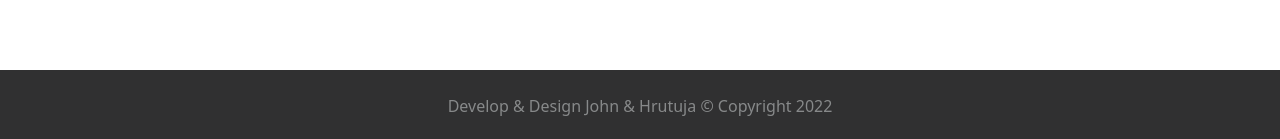
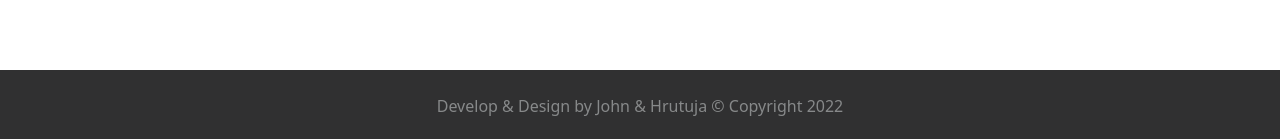
Before and after one commit to JohnNixon6972/Hayroo, a React (Create React App) app: page / in a window 1280 px wide. Shown: the part 658-797 px from the top of the page. Built offline with nearby package versions, Linux system fonts and the light colour scheme; no server answers.

Commit message:
minro changes

```diff
--- a/src/components/admin/partials/AdminFooter.js
+++ b/src/components/admin/partials/AdminFooter.js
@@ -8,7 +8,7 @@ const AdminFooter = (props) => {
         style={{ background: "#303031", color: "#87898A" }}
         className="z-10 py-6 px-4 md:px-12 text-center"
       >
-        Develop & Design Hasan-py © Copyright {moment().format("YYYY")}
+       Develop & Design by John & Hrutuja © Copyright {moment().format("YYYY")}
       </footer>
     </Fragment>
   );
--- a/src/components/shop/partials/Footer.js
+++ b/src/components/shop/partials/Footer.js
@@ -8,7 +8,7 @@ const Footer = (props) => {
         style={{ background: "#303031", color: "#87898A" }}
         className="z-10 py-6 px-4 md:px-12 text-center"
       >
-        Develop & Design John & Hrutuja © Copyright {moment().format("YYYY")}
+        Develop & Design by John & Hrutuja © Copyright {moment().format("YYYY")}
       </footer>
     </Fragment>
   );
```
